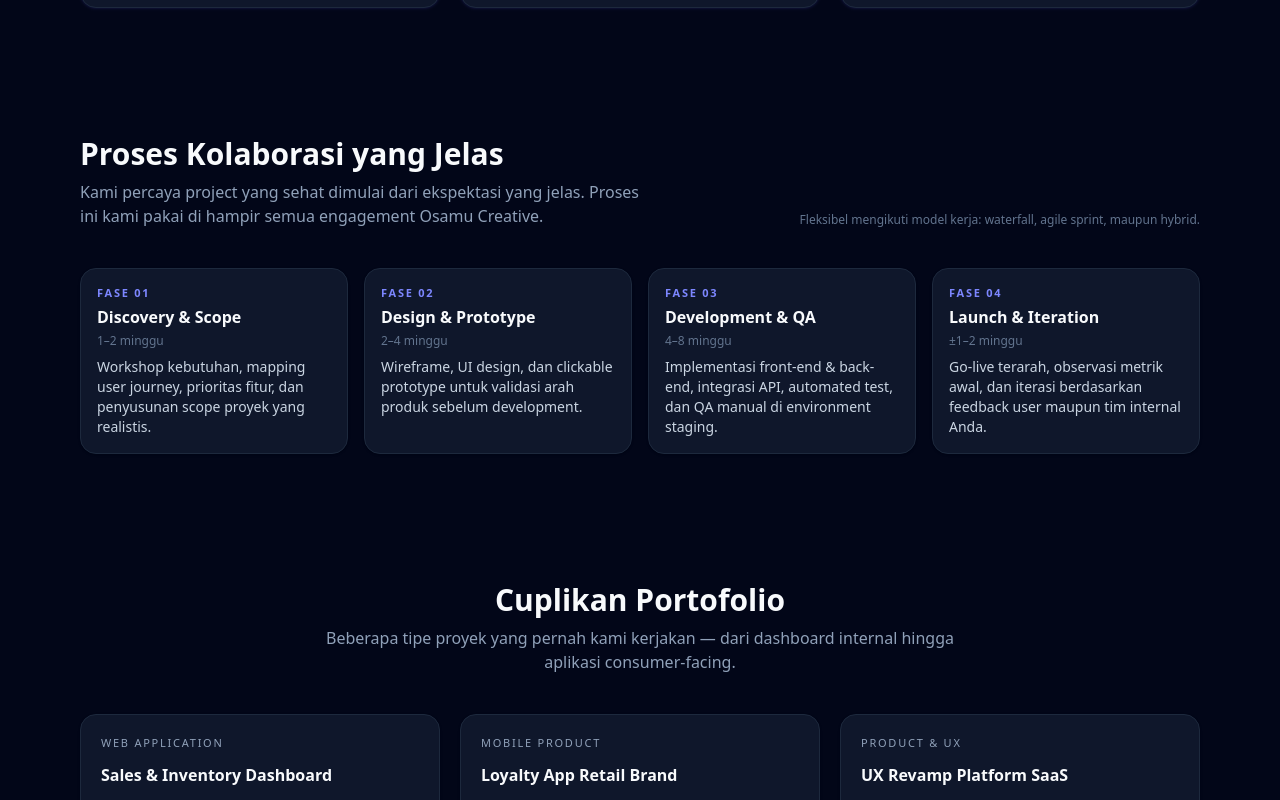
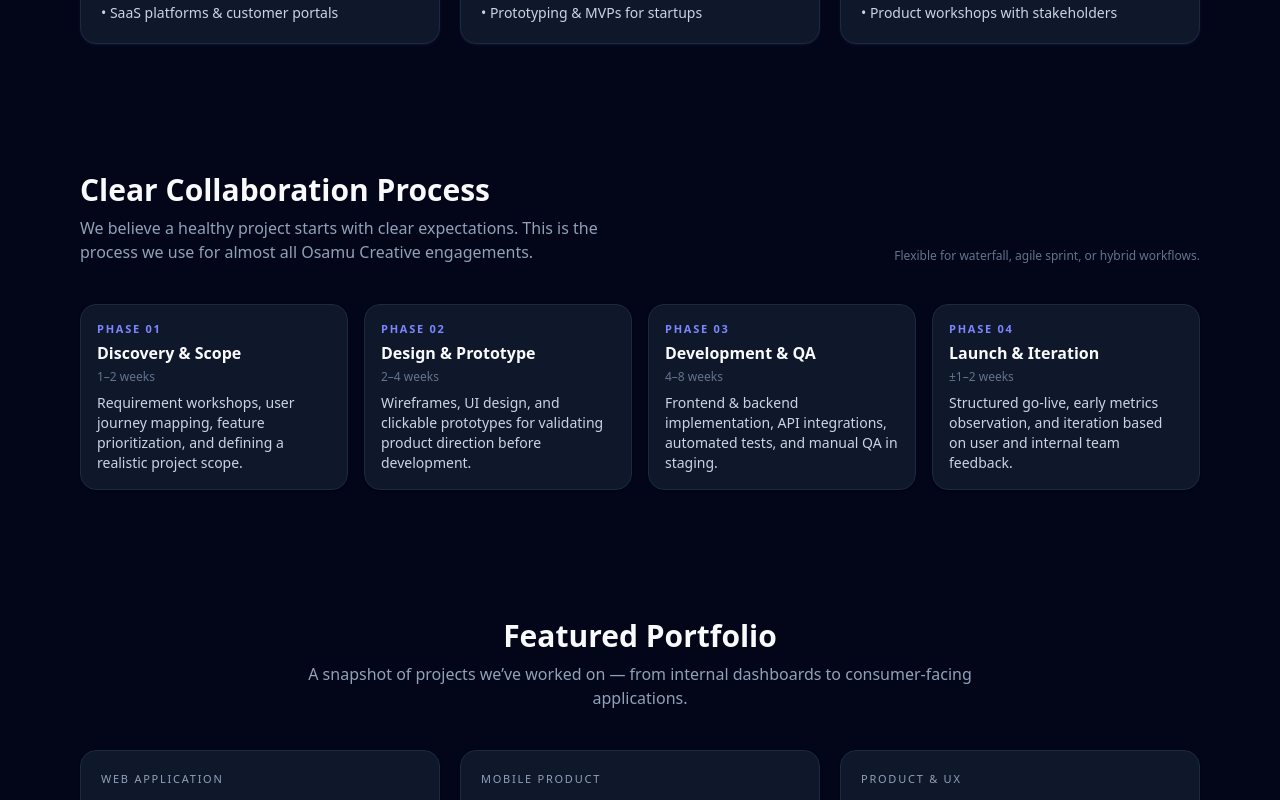
Before and after one commit to nikoshaa/osamu-creative, a Nuxt app: page / in a window 1280 px wide. Shown: the part 1420-2220 px from the top of the page. Built offline with nearby package versions, Linux system fonts and the light colour scheme.

Commit message:
feat: fix en and id json

```diff
--- a/components/ProcessSection.vue
+++ b/components/ProcessSection.vue
@@ -9,15 +9,15 @@
       >
         <div>
           <h2 class="text-2xl md:text-3xl font-semibold text-slate-50 mb-2">
-            {{ t('processSection.title') }}
+            {{ t('process.title') }}
           </h2>
           <p class="text-sm md:text-base text-slate-400 max-w-xl">
-            {{ t('processSection.subtitle') }}
+            {{ t('process.subtitle') }}
           </p>
         </div>
 
         <p class="text-xs text-slate-500">
-          {{ t('processSection.note') }}
+          {{ t('process.note') }}
         </p>
       </div>
 
@@ -29,16 +29,16 @@
           <p
             class="text-[11px] text-indigo-400 uppercase tracking-[0.16em] mb-1 font-semibold"
           >
-            {{ t('processSection.phase1_badge') }}
+            {{ t('process.phase1_badge') }}
           </p>
           <h3 class="font-semibold text-slate-50 mb-1 text-sm md:text-base">
-            {{ t('processSection.phase1_title') }}
+            {{ t('process.phase1_title') }}
           </h3>
           <p class="text-xs text-slate-500 mb-2">
-            {{ t('processSection.phase1_duration') }}
+            {{ t('process.phase1_duration') }}
           </p>
           <p class="text-xs md:text-sm text-slate-300">
-            {{ t('processSection.phase1_desc') }}
+            {{ t('process.phase1_desc') }}
           </p>
         </div>
 
@@ -49,16 +49,16 @@
           <p
             class="text-[11px] text-indigo-400 uppercase tracking-[0.16em] mb-1 font-semibold"
           >
-            {{ t('processSection.phase2_badge') }}
+            {{ t('process.phase2_badge') }}
           </p>
           <h3 class="font-semibold text-slate-50 mb-1 text-sm md:text-base">
-            {{ t('processSection.phase2_title') }}
+            {{ t('process.phase2_title') }}
           </h3>
           <p class="text-xs text-slate-500 mb-2">
-            {{ t('processSection.phase2_duration') }}
+            {{ t('process.phase2_duration') }}
           </p>
           <p class="text-xs md:text-sm text-slate-300">
-            {{ t('processSection.phase2_desc') }}
+            {{ t('process.phase2_desc') }}
           </p>
         </div>
 
@@ -69,16 +69,16 @@
           <p
             class="text-[11px] text-indigo-400 uppercase tracking-[0.16em] mb-1 font-semibold"
           >
-            {{ t('processSection.phase3_badge') }}
+            {{ t('process.phase3_badge') }}
           </p>
           <h3 class="font-semibold text-slate-50 mb-1 text-sm md:text-base">
-            {{ t('processSection.phase3_title') }}
+            {{ t('process.phase3_title') }}
           </h3>
           <p class="text-xs text-slate-500 mb-2">
-            {{ t('processSection.phase3_duration') }}
+            {{ t('process.phase3_duration') }}
           </p>
           <p class="text-xs md:text-sm text-slate-300">
-            {{ t('processSection.phase3_desc') }}
+            {{ t('process.phase3_desc') }}
           </p>
         </div>
 
@@ -89,16 +89,16 @@
           <p
             class="text-[11px] text-indigo-400 uppercase tracking-[0.16em] mb-1 font-semibold"
           >
-            {{ t('processSection.phase4_badge') }}
+            {{ t('process.phase4_badge') }}
           </p>
           <h3 class="font-semibold text-slate-50 mb-1 text-sm md:text-base">
-            {{ t('processSection.phase4_title') }}
+            {{ t('process.phase4_title') }}
           </h3>
           <p class="text-xs text-slate-500 mb-2">
-            {{ t('processSection.phase4_duration') }}
+            {{ t('process.phase4_duration') }}
           </p>
           <p class="text-xs md:text-sm text-slate-300">
-            {{ t('processSection.phase4_desc') }}
+            {{ t('process.phase4_desc') }}
           </p>
         </div>
       </div>
--- a/i18n/locales/en.json
+++ b/i18n/locales/en.json
@@ -55,7 +55,7 @@
 
   "services": {
     "title": "Osamu Creative Services",
-    "subtitle": "We help you from idea to shipped product — through thoughtful design, solid engineering, and a transparent collaboration processSection.",
+    "subtitle": "We help you from idea to shipped product — through thoughtful design, solid engineering, and a transparent collaboration process.",
 
     "webapps_badge": "Web Application",
     "webapps_title": "Web Apps & Dashboards",
--- a/i18n/locales/id.json
+++ b/i18n/locales/id.json
@@ -79,7 +79,7 @@
     "ux_bullet3": "Product workshop bersama stakeholder"
   },
 
-  "processSection": {
+  "process": {
     "title": "Proses Kolaborasi yang Jelas",
     "subtitle": "Kami percaya project yang sehat dimulai dari ekspektasi yang jelas. Proses ini kami pakai di hampir semua engagement Osamu Creative.",
     "note": "Fleksibel mengikuti model kerja: waterfall, agile sprint, maupun hybrid.",
--- a/plugins/i18n.ts
+++ b/plugins/i18n.ts
@@ -5,7 +5,7 @@ import id from '~/i18n/locales/id.json'
 export default defineNuxtPlugin((nuxtApp) => {
   const i18n = createI18n({
     legacy: false,
-    locale: 'id',
+    locale: 'en',
     fallbackLocale: 'en',
     messages: {
       en,
```
